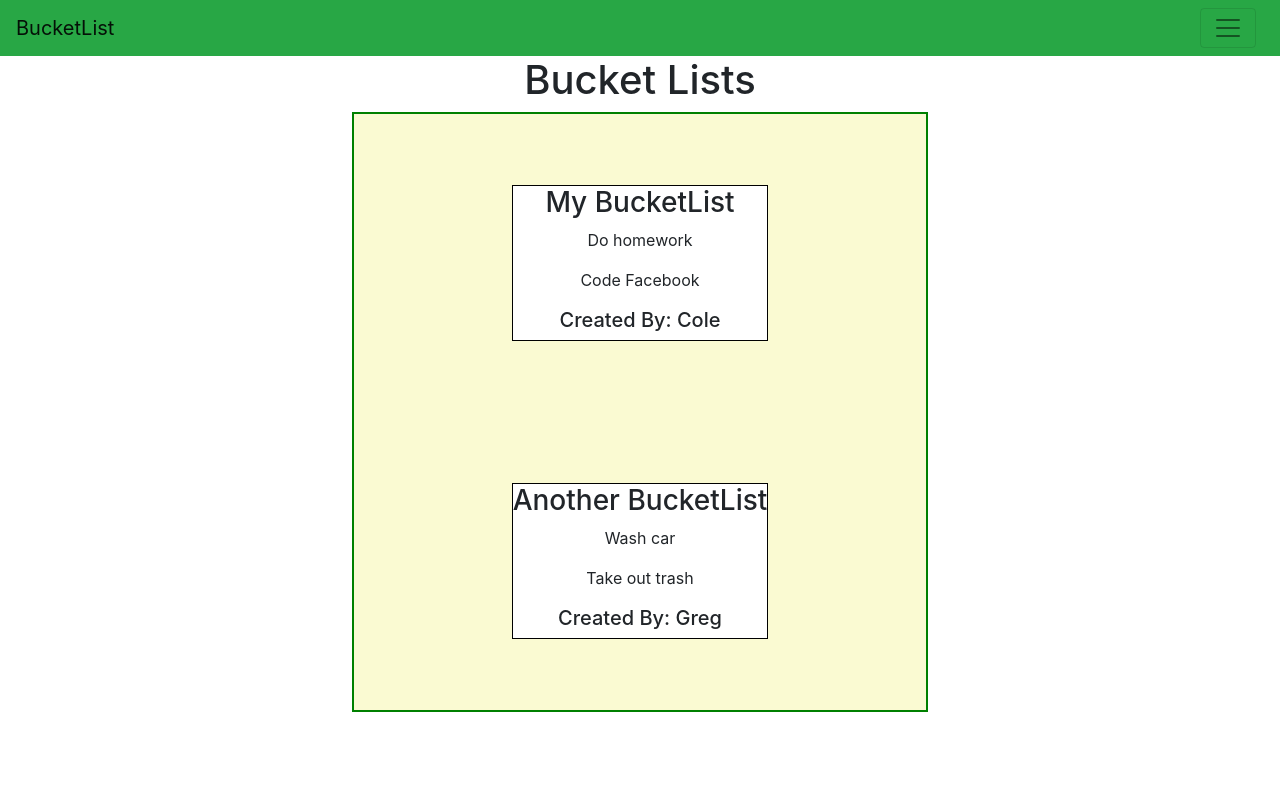
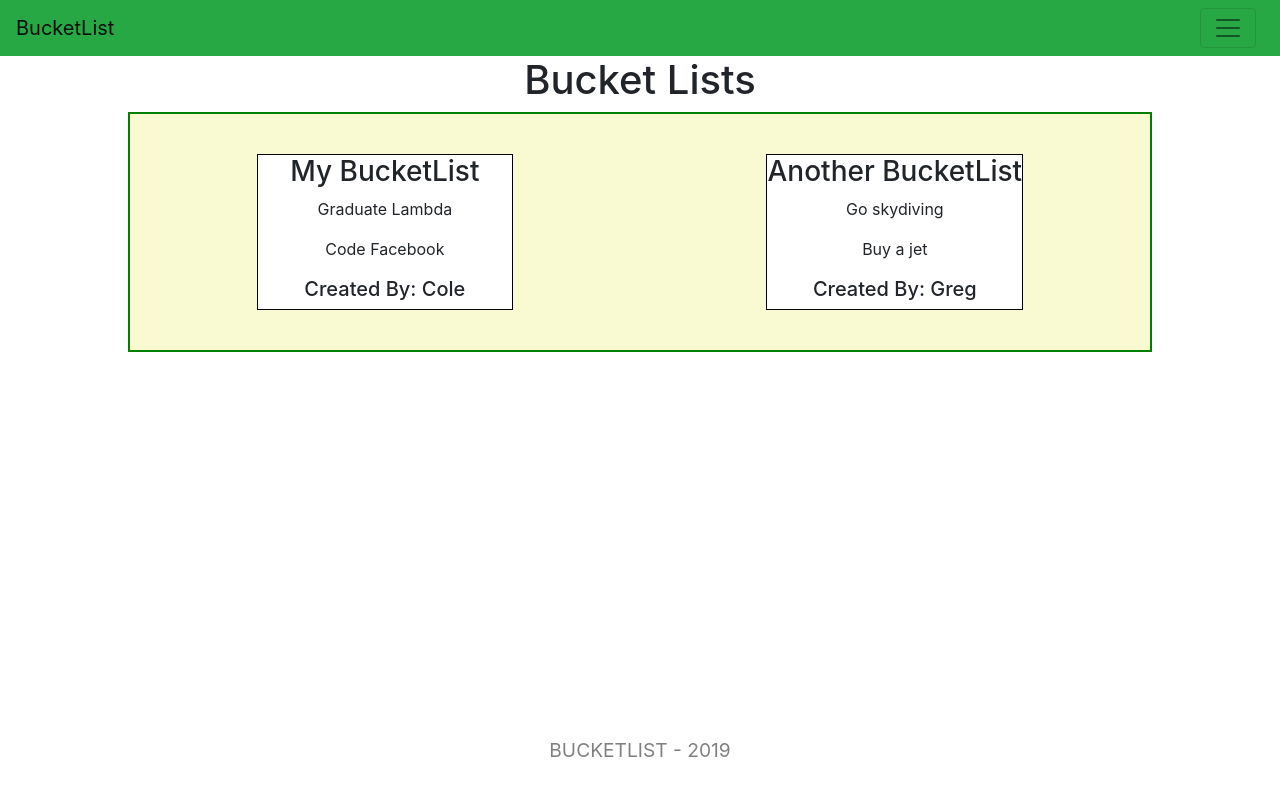
Before and after one commit to Bucket-List-BW-PTCT/frontend, a React (Create React App) app in the folder bucket-list/: page /bucket-lists in a window 1280 px wide. Shown: the top 796 px of the page. Built offline with nearby package versions, Linux system fonts and the light colour scheme.

Commit message:
Changed up home page a little, easy to undo depeneding on preference

```diff
--- a/bucket-list/src/App.css
+++ b/bucket-list/src/App.css
@@ -1,6 +1,9 @@
 .App {
   text-align: center;
   margin: auto;
+  display: flex;
+  flex-direction: column;
+  min-height: 100vh;
 }
 
 .App-logo {
@@ -55,3 +58,25 @@
   font-size: 2.2rem;
   text-decoration: none;
 }
+
+.signin-signup {
+  margin: auto;
+  display: flex;
+  max-width: 90vw;
+  justify-content: space-around;
+}
+
+.bucket-list-page {
+  min-height: 85vh;
+}
+
+.list-wrapper {
+  flex-direction: row;
+  min-height: 15vh;
+  min-width: 80vw;
+  padding: 5vh 0vh 5vh 0vh;
+}
+
+.list-card {
+
+}
--- a/bucket-list/src/App.js
+++ b/bucket-list/src/App.js
@@ -1,23 +1,30 @@
-import React from 'react';
+import React, { useState } from 'react';
 import { connect } from 'react-redux';
 import ProtectedRoute from './components/ProtectedRoute';
+import HomePage from './components/HomePage';
 import BucketLists from './components/BucketLists';
 import Navbar from './components/Navigation/Navbar';
 import Signin from './components/Signin';
+import Signup from './components/Signup';
+import Footer from './components/Footer';
 import { Route } from 'react-router-dom';
 import './App.css';
 
 function App(props) {
+  const [loggedIn, setLoggedIn] = useState(false);
+
   return (
     <div className='App'>
       <Navbar />
       <Route exact path='/signin' component={Signin} />
-      {/* This Route will point to the marketing page later. */}
-      {/* <Route exact path='/' component={HomePage} /> */}
+      <Route exact path='/signup' component={Signup} />
+      {/* This Route will point to the marketing page later.  */}
+      <Route exact path='/' render={() => <HomePage loggedIn={loggedIn} />} />
 
       {/* To add user authentication, change Route to ProtectedRoute below this
       line. Currently using a normal Route for testing purposes.*/}
       <Route exact path='/bucket-lists' component={BucketLists} />
+      <Footer />
     </div>
   )
 }
--- a/bucket-list/src/components/BucketLists.js
+++ b/bucket-list/src/components/BucketLists.js
@@ -4,7 +4,7 @@ import { connect } from 'react-redux';
 
 function BucketLists(props) {
     return (
-        <div className='App'>
+        <div className='bucket-list-page'>
             <h1>Bucket Lists</h1>
 
             <div className='list-wrapper'>
--- /dev/null
+++ b/bucket-list/src/components/Footer.js
@@ -0,0 +1,18 @@
+import React from 'react';
+import styled from 'styled-components';
+
+function Footer(props) {
+    const ParaStyle = styled.p`
+        display: flex;
+        justify-content: center;
+        text-align: center;
+        color: grey;
+        font-size: 1.2rem;
+    `;
+
+    return (
+        <ParaStyle>BUCKETLIST - 2019</ParaStyle>
+    )
+}
+
+export default Footer;
--- /dev/null
+++ b/bucket-list/src/components/HomePage.js
@@ -0,0 +1,24 @@
+import React from 'react';
+import Signin from '../components/Signin';
+import Signup from '../components/Signup';
+
+function HomePage(props) {
+    return (
+        <div>
+            {props.loggedIn ? (
+                // <Home />
+                <div>
+                HOME
+                </div>
+            ) : (
+                <div className='signin-signup'>
+                <Signin />
+                <Signup />
+                </div>
+            )
+            }
+        </div>
+    )
+}
+
+export default HomePage;
--- a/bucket-list/src/components/Signin.js
+++ b/bucket-list/src/components/Signin.js
@@ -19,12 +19,6 @@ const FormDiv = styled.div`
   flex-direction: column;
   width: 450px;
   margin: 5px auto;
-`;
-
-const ParaStyle = styled.p`
-  text-align: center;
-  color: grey;
-  font-size: 1.2rem;
 `;
 
 const HeaderStyle = styled.h2`
@@ -52,12 +46,11 @@ function SignIn(touched, errors) {
               name="password"
               placeholder="Password"
             />
-            <Button type='submit' color="success">Sign In</Button>
+            <Button color="success">Sign In</Button>
 
           </FormDiv>
         </Form>
       </DivStyle>
-      <ParaStyle>BUCKETLIST - 2019</ParaStyle>
     </div>
   );
 }
@@ -81,9 +74,9 @@ const SignInFormikForm = withFormik({
   }),
   handleSubmit(values, { setStatus, resetForm }) {
     axios
-      .post("https://wunderlist-2.herokuapp.com/api/auth/register", values)
+      .post("https://bw-bucketlist.herokuapp.com/api/users/login", values)
       .then(res => {
-        console.log(res);
+        console.log('SENT');
         resetForm();
       });
   }
--- a/bucket-list/src/components/Signup.js
+++ b/bucket-list/src/components/Signup.js
@@ -21,12 +21,6 @@ const FormDiv = styled.div`
   margin: 5px auto;
 `;
 
-const ParaStyle = styled.p`
-  text-align: center;
-  color: grey;
-  font-size: 1.2rem;
-`;
-
 const HeaderStyle = styled.h2`
   color: grey;
 `;
@@ -36,7 +30,7 @@ function SignUp() {
   return (
     <div>
       <DivStyle>
-        <HeaderStyle>Sign In</HeaderStyle>
+        <HeaderStyle>Sign Up</HeaderStyle>
         <Form>
           <FormDiv>
             <Field
@@ -65,12 +59,11 @@ function SignUp() {
               name="password"
               placeholder="Password"
             />
-            <Button color="success">Sign In</Button>
+            <Button color="success">Sign Up</Button>
           </FormDiv>
 
         </Form>
       </DivStyle>
-      <ParaStyle>BUCKETLIST - 2019</ParaStyle>
     </div>
   );
 }
@@ -94,7 +87,7 @@ const FormikSignUpForm = withFormik({
   }),
   handleSubmit(values, { setStatus, resetForm }) {
     axios
-      .post("https://wunderlist-2.herokuapp.com/api/auth/register", values)
+      .post("https://bw-bucketlist.herokuapp.com/api/users/register", values)
       .then(res => {
         setStatus(res.data);
         resetForm();
--- a/bucket-list/src/reducers/bucketList.js
+++ b/bucket-list/src/reducers/bucketList.js
@@ -3,7 +3,7 @@ const initialState = {
         {
             listName: 'My BucketList',
             id: 0,
-            listItems: ['Do homework', 'Code Facebook'],
+            listItems: ['Graduate Lambda', 'Code Facebook'],
             created_by: 'Cole',
             private: false,
             shared_with: []
@@ -11,7 +11,7 @@ const initialState = {
         {
             listName: 'Another BucketList',
             id: 1,
-            listItems: ['Wash car', 'Take out trash'],
+            listItems: ['Go skydiving', 'Buy a jet'],
             created_by: 'Greg',
             private: false,
             shared_with: []
```
